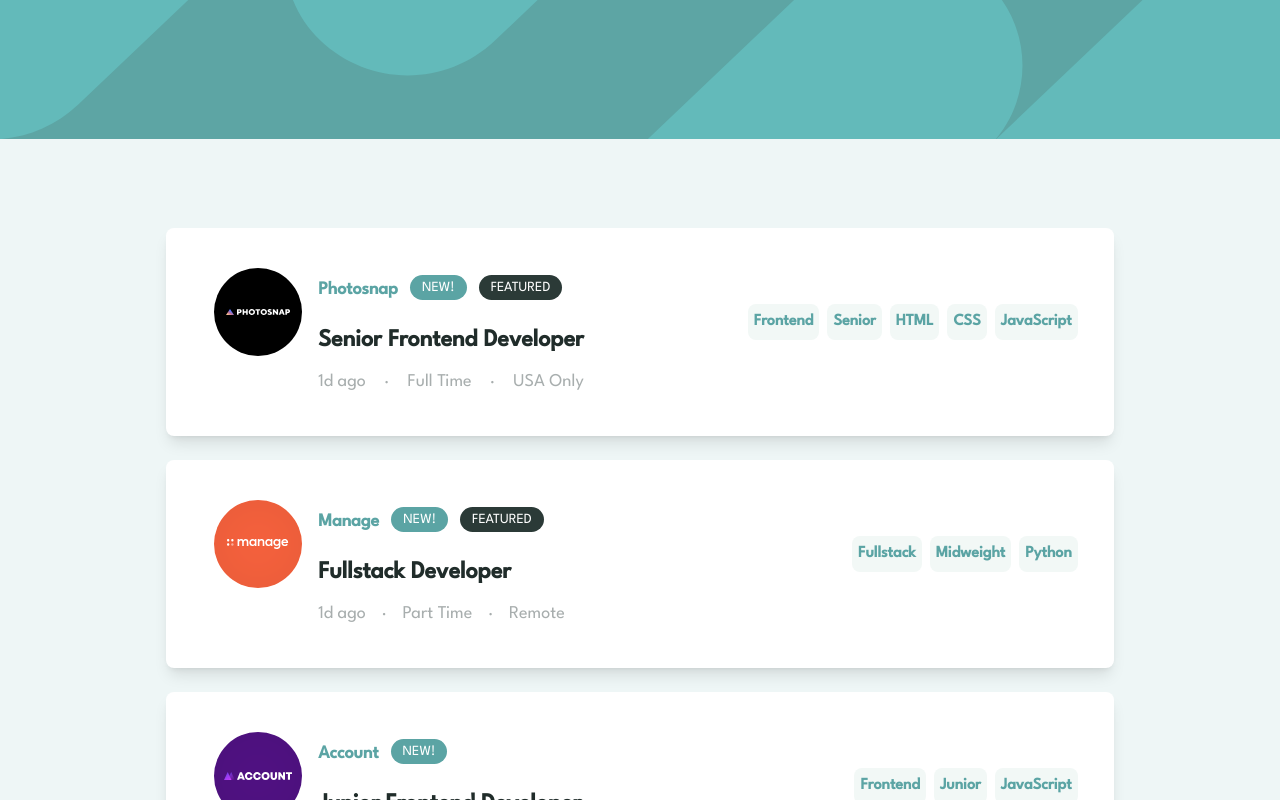
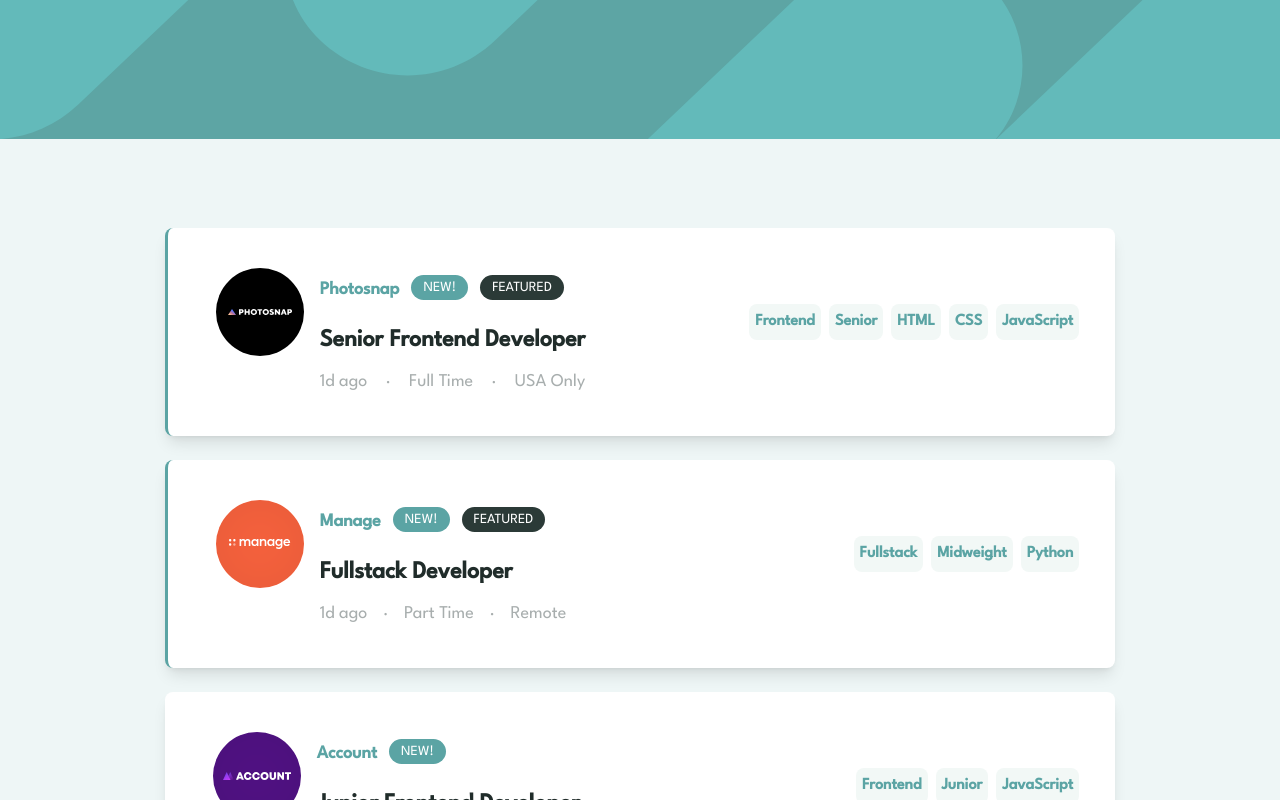
Before and after one commit to Petsamuel/static-job-listing, a React (Vite) app: page / in a window 1280 px wide. Shown: the top 800 px of the page. Built offline with nearby package versions, Linux system fonts and the light colour scheme.

Commit message:
modified

```diff
--- a/src/index.css
+++ b/src/index.css
@@ -9,6 +9,11 @@
   margin: 0px;
   font-family: "League Spartan";
 }
+.Featured {
+  border-left: 3px;
+  border-left: solid;
+  border-left-color: #5ba4a4;
+}
 
 body {
   background-color: hsl(180, 31%, 95%);
--- a/src/pages/Index.tsx
+++ b/src/pages/Index.tsx
@@ -52,9 +52,15 @@ export default function IndexPage() {
       <main className="my-14 flex justify-center mx-8">
         <div className="mx-2 ">
           {data.map((value) => (
+            <>
+              {/* <span className="h-full bg-red-300 w-26">dfdf</span> */}
               <div
                 key={value.id}
-              className="bg-[#ffffff] cursor-pointer lg:my-6 my-12  flex lg:flex-row flex-col lg:items-center rounded-lg shadow-lg lg:px-8  px-4  justify-between lg:gap-20"
+                className={
+                  value.featured
+                    ? "Featured bg-[#ffffff] cursor-pointer lg:my-6 my-12  flex lg:flex-row flex-col lg:items-center rounded-lg shadow-lg lg:px-8  px-4  justify-between lg:gap-20"
+                    : " bg-[#ffffff] cursor-pointer lg:my-6 my-12  flex lg:flex-row flex-col lg:items-center rounded-lg shadow-lg lg:px-8  px-4  justify-between lg:gap-20"
+                }
               >
                 <div className="lg:py-10 pt-10 flex relative min-w-max">
                   <div className="px-4 absolute lg:sticky  -left-25 -top-7 ">
@@ -134,6 +140,7 @@ export default function IndexPage() {
                   </div>
                 </div>
               </div>
+            </>
           ))}
         </div>
       </main>
```
Lines whose indentation alone changed are shown as unchanged.
